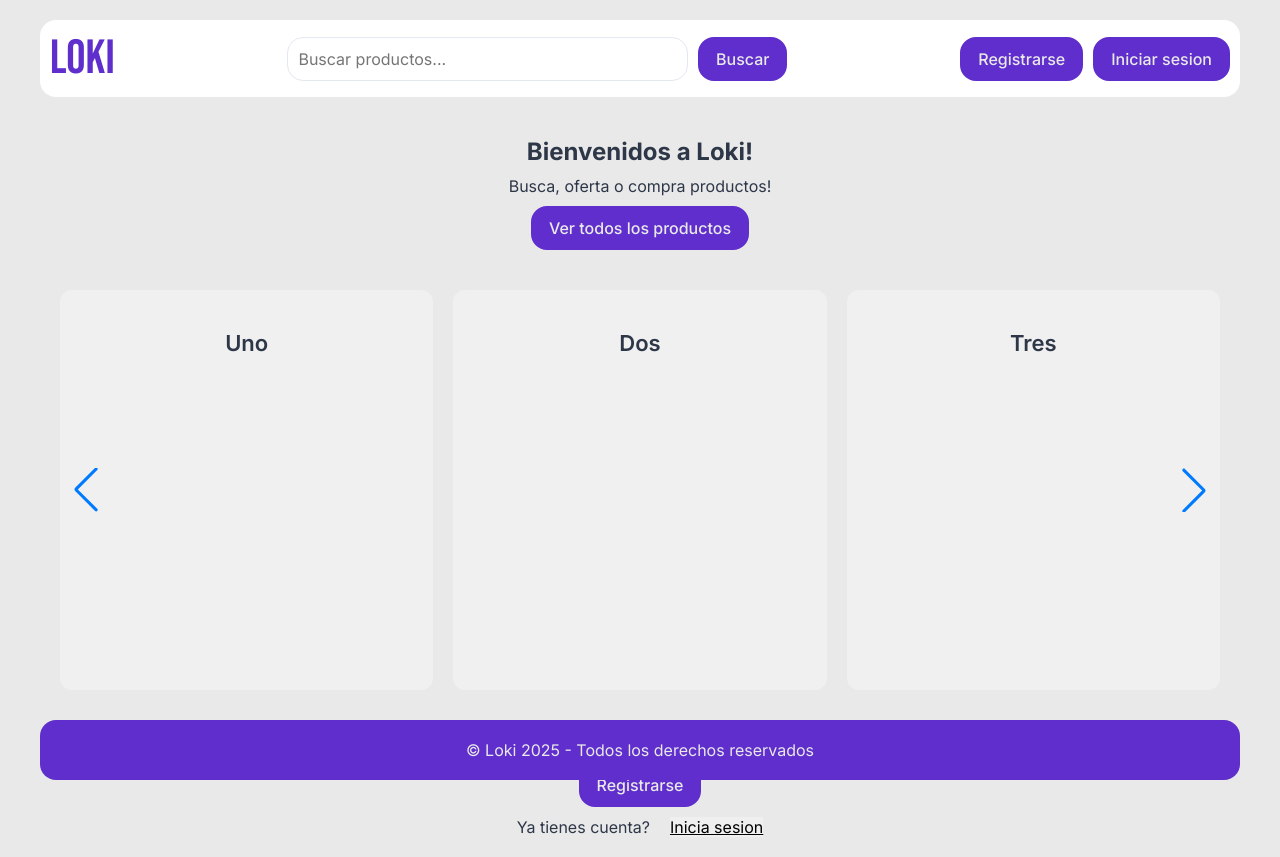
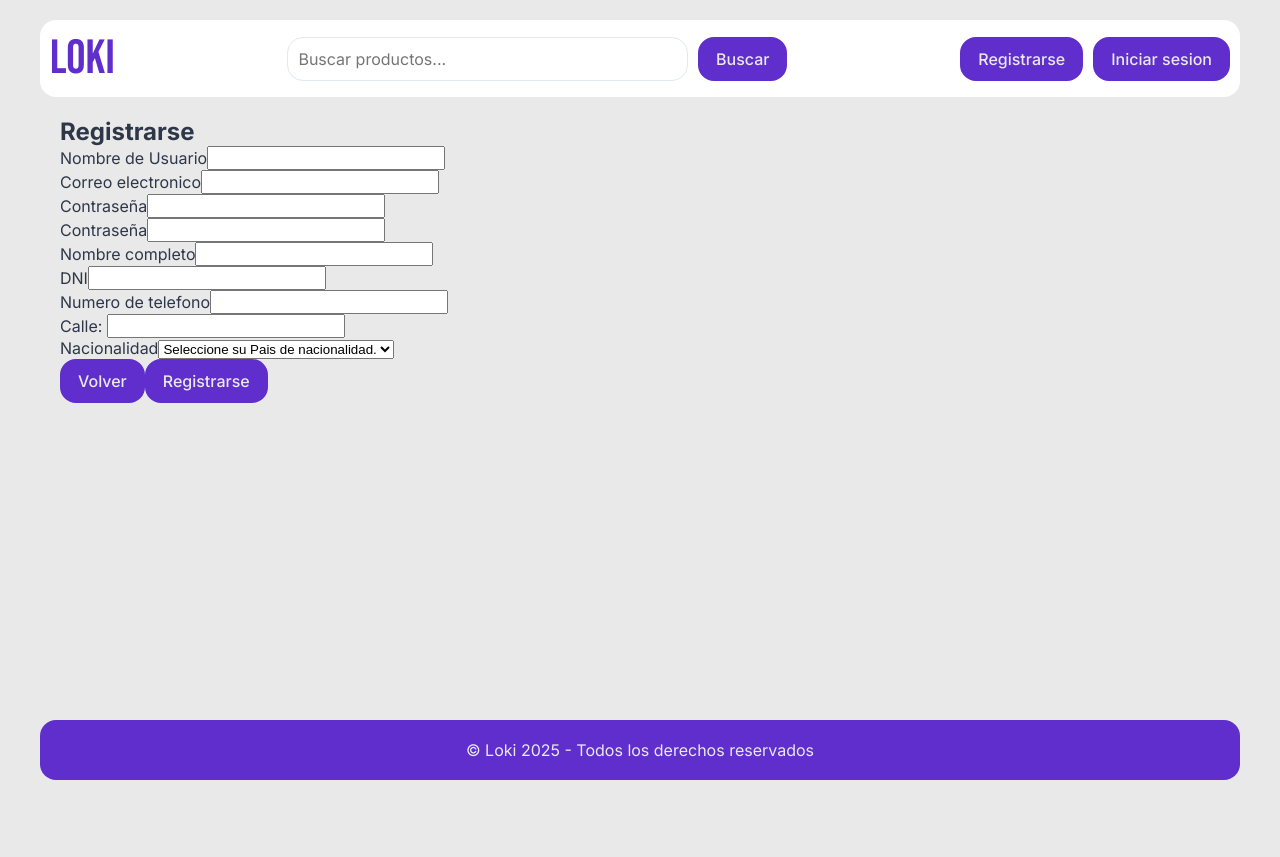
Before and after one commit to diemaidana/loki, an Angular app in the folder frontend/: page /sign-up in a window 1280 px wide. Before the commit this address led to /. After the commit the page ends 800 px from the top, so only its background shows below. Built offline with nearby package versions, Linux system fonts and the light colour scheme.

Commit message:
feature/user-form(logic completed)

```diff
--- a/frontend/src/app/app.config.ts
+++ b/frontend/src/app/app.config.ts
@@ -2,11 +2,13 @@ import { ApplicationConfig, provideBrowserGlobalErrorListeners, provideZoneChang
 import { provideRouter } from '@angular/router';
 
 import { routes } from './app.routes';
+import { provideHttpClient } from '@angular/common/http';
 
 export const appConfig: ApplicationConfig = {
   providers: [
     provideBrowserGlobalErrorListeners(),
     provideZoneChangeDetection({ eventCoalescing: true }),
-    provideRouter(routes)
+    provideRouter(routes),
+    provideHttpClient()
   ]
 };
--- a/frontend/src/app/app.routes.ts
+++ b/frontend/src/app/app.routes.ts
@@ -5,7 +5,7 @@ import { SignIn } from './pages/sign-in/sign-in';
 
 export const routes: Routes = [
     {path: '', component: Home},
-    {path: 'user-form', component: UserForm},
-    {path: 'sign-in', component: SignIn},
+    {path: 'sign-up', component: UserForm, title:"Registrarse"},
+    {path: 'sign-in', component: SignIn, title:"Acceder"},
     {path: '**', redirectTo: ''}
 ];
--- a/frontend/src/app/component/header/header.html
+++ b/frontend/src/app/component/header/header.html
@@ -11,7 +11,7 @@
     <nav class="header-nav">
         <ul class="buttons">
             <li>
-                <a routerLink="/user-form" class="btn btn-primary">Registrarse</a>
+                <a routerLink="/sign-up" class="btn btn-primary">Registrarse</a>
             </li>
             <li>
                 <a routerLink="/sign-in" class="btn btn-primary">Iniciar sesion</a>
--- a/frontend/src/app/pages/user-form/user-form.html
+++ b/frontend/src/app/pages/user-form/user-form.html
@@ -1 +1,50 @@
-<p>user-form works!</p>
+<h2>Registrarse</h2>
+
+<form [formGroup]="formSingUp" (ngSubmit)="handleSubmit()">
+    <div class="form-field">
+        <label for="username">Nombre de Usuario</label>
+        <input type="text" name="username" id="username" formControlName="username">
+    </div>
+    <div class="form-field">
+        <label for="email">Correo electronico</label>
+        <input type="email" name="email" id="email" formControlName="email">
+    </div>
+    <div class="form-field">
+        <label for="password">Contraseña</label>
+        <input type="password" name="password" id="password"
+        formControlName="password">
+    </div>
+    <div class="form-field">
+        <label for="repassword">Contraseña</label>
+        <input type="password" name="repassword" id="repassword" formControlName="repassword">
+    </div>
+    <div class="form-field">
+        <label for="fullName">Nombre completo</label>
+        <input type="text" name="fullName" id="fullName" formControlName="fullName">
+    </div>
+    <div class="form-field">
+        <label for="DNI">DNI</label>
+        <input type="text" name="DNI" id="DNI" formControlName="DNI">
+    </div>
+    <div class="form-field">
+        <label for="phoneNumber">Numero de telefono</label>
+        <input type="text" name="phoneNumber" id="phoneNumber" formControlName="phoneNumber">
+    </div>
+    <div class="form-field">
+        <label for="address">Calle: </label>
+        <input type="text" name="address" id="address" formControlName="address">
+    </div>
+    <div class="form-field">
+        <label for="nationality">Nacionalidad</label>
+        <select name="nationality" id="nationality" formControlName="nationality">
+            <option value="" selected disabled>Seleccione su Pais de nacionalidad.</option>
+            @for (nation of nations; track $index) {
+                <option [value]="nation">{{nation}}</option>
+            }
+        </select>
+    </div>
+    <div>
+        <button (click)="navigateTo()" class="btn btn-primary">Volver</button>
+        <button type="submit" class="btn btn-primary">Registrarse</button>
+    </div>
+</form>
--- a/frontend/src/app/pages/user-form/user-form.ts
+++ b/frontend/src/app/pages/user-form/user-form.ts
@@ -2,6 +2,7 @@ import { Component, inject, input } from '@angular/core';
 import { FormBuilder, ReactiveFormsModule, Validators } from '@angular/forms';
 import { User } from '../../model/user';
 import { UserService } from '../../service/user-service';
+import { Router } from '@angular/router';
 
 @Component({
   selector: 'app-user-form',
@@ -13,28 +14,45 @@ export class UserForm {
   private readonly formBuilder = inject(FormBuilder);
   private readonly service = inject(UserService);
   protected readonly user = input<User>();
+  private readonly router = inject(Router);
 
-  protected readonly form = this.formBuilder.nonNullable.group({
+  protected readonly nations = [
+    "Colombia",
+    "Venezuela",
+    "Ecuador",
+    "Perú",
+    "Bolivia",
+    "Chile",
+    "Argentina",
+    "Uruguay",
+    "Paraguay",
+    "Brasil"
+  ];
+
+  protected readonly formSingUp = this.formBuilder.nonNullable.group({
     username: ["", [Validators.required]],
     email: ["", [Validators.required]],
     password: ["", [Validators.required]],
     repassword: ["", [Validators.required]],
     fullName: ["", [Validators.required]],
     DNI: ["", [Validators.required]],
-    phoneNumber: ["", [Validators.required]],
+    phoneNumber: [""],
     address: ["", [Validators.required]],
     nationality: ["", [Validators.required]]
   });
 
+  navigateTo(){
+    this.router.navigateByUrl("/");
+  }
 
   handleSubmit(){
-    if(this.form.invalid){
+    if(this.formSingUp.invalid){
       alert("formulario invalido");
       return
     }
     else{
-      const user = this.form.getRawValue();
-      this.service.postUser(user)
+      const user = this.formSingUp.getRawValue();
+      this.service.postUser(user);
     }
   }
 }
```
